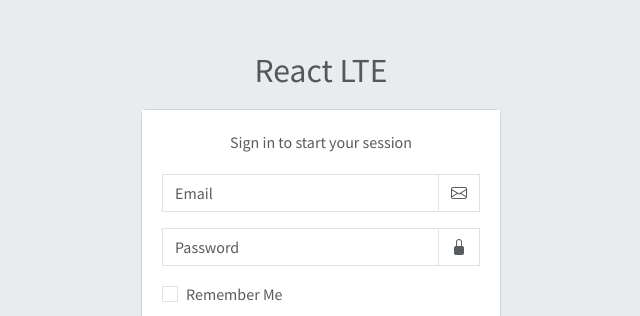
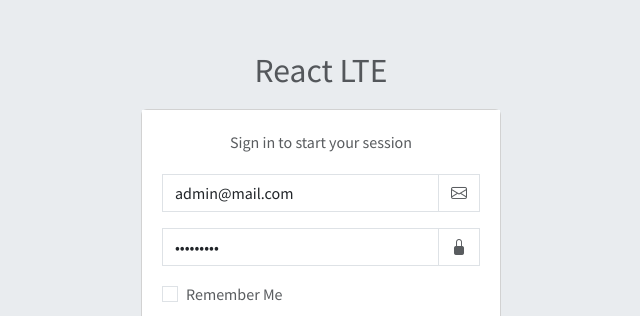
Before and after one commit to musfiz/admin-lte-react, a React (Vite) app: page /login in a window 1280 px wide. Shown: the part 111-427 px from the top of the page, without its empty margins (319-959 px from the left). Built offline with nearby package versions, Linux system fonts and the light colour scheme; no server answers.

Commit message:
Update configuration for production

```diff
--- a/src/components/SideBar.tsx
+++ b/src/components/SideBar.tsx
@@ -189,7 +189,7 @@ const SideBar = () => {
         <div className="sidebar-brand">
           <a href="#" className="brand-link">
             <img src="img/AdminLTELogo.png" alt="AdminLTE Logo" className="brand-image opacity-75 shadow" />
-            <span className="brand-text fw-light">Admin LTE React</span>
+            <span className="brand-text fw-light">React LTE</span>
           </a>
         </div>
         <OverlayScrollbarsComponent defer options={{ scrollbars: { autoHide: 'scroll' } }}>
--- a/src/views/layouts/Login.tsx
+++ b/src/views/layouts/Login.tsx
@@ -12,7 +12,7 @@ const Login = () => {
 
   const navigate = useNavigate();
   const dispatch = useDispatch();
-  const [formData, setFormData] = useState({ email: "", password: "" });
+  const [formData, setFormData] = useState({ email: "admin@mail.com", password: "admin@365" });
 
   const [emailError, setEmailError] = useState('');
   const [passwordError, setPasswordError] = useState('');
@@ -81,7 +81,7 @@ const Login = () => {
               <form method="POST" onSubmit={handleSubmit}>
                 <div className="input-group mb-3">
                   <input type="email" name="email" className={`form-control form-control-custom ${emailError ? 'is-invalid' : ''}`}
-                    placeholder="Email" onChange={handleChange} />
+                    placeholder="Email" onChange={handleChange} value={formData.email} />
                   <div className="input-group-text">
                     <span className="bi bi-envelope"></span>
                   </div>
@@ -93,7 +93,7 @@ const Login = () => {
                 </div>
                 <div className="input-group mb-3">
                   <input type="password" name="password" className={`form-control form-control-custom ${passwordError ? 'is-invalid' : ''}`}
-                    placeholder="Password" onChange={handleChange} />
+                    placeholder="Password" onChange={handleChange} value={formData.password} />
                   <div className="input-group-text">
                     <span className="bi bi-lock-fill"></span>
                   </div>
```
Also changed, not shown: 1 other file (tests, documents, lock files or other folders).
